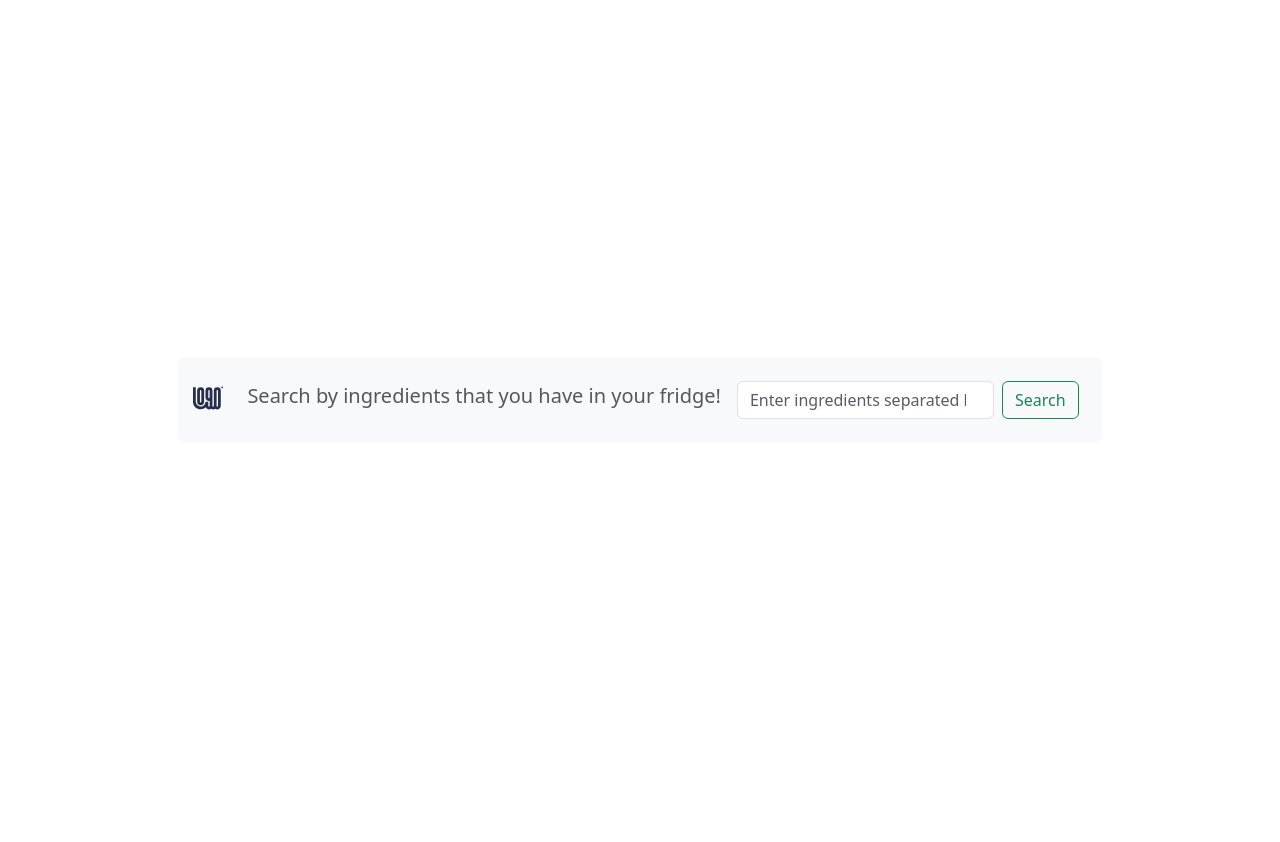
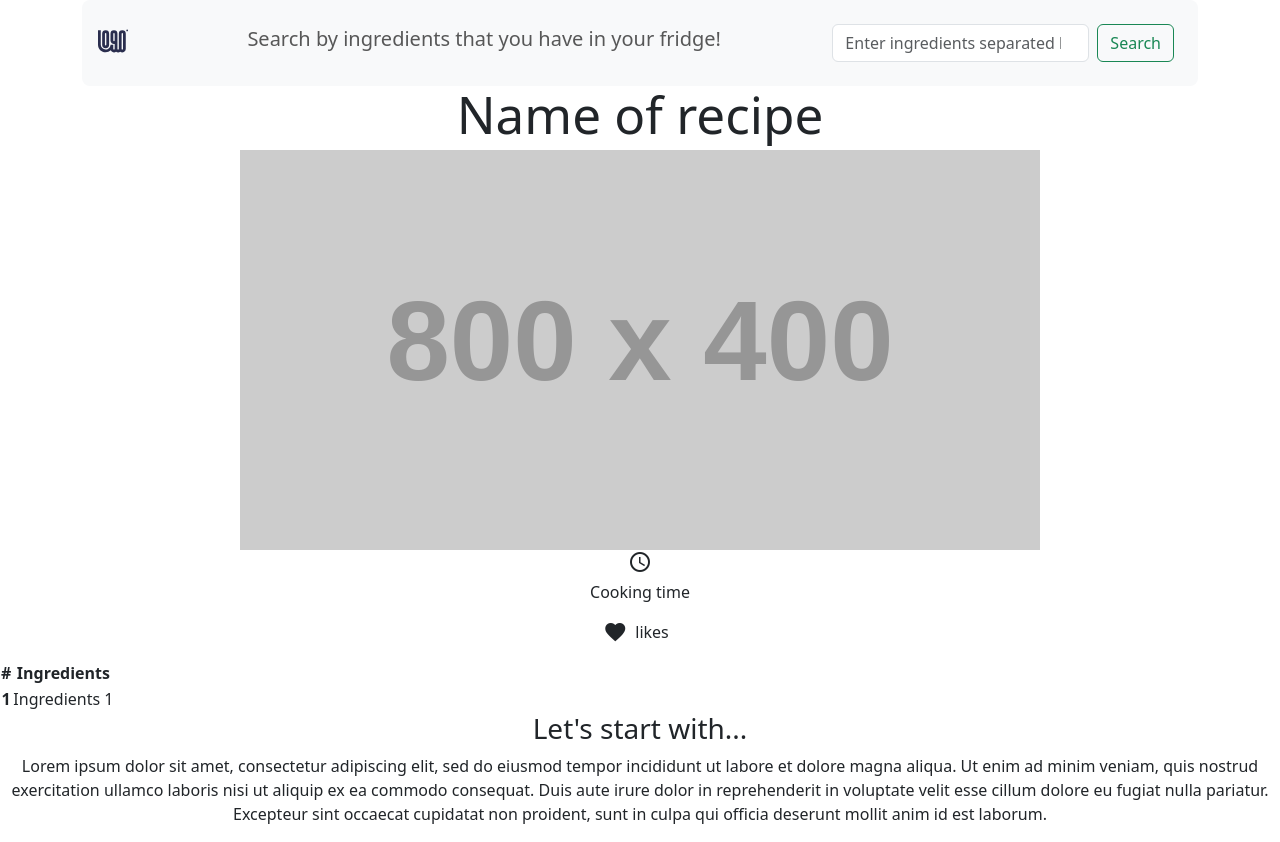
Before and after one commit to Chaveguapo/Yummdag, a React (Vite) app: page / in a window 1280 px wide. Before the commit the page ends 800 px from the top, so only its background shows below. Built offline with nearby package versions, Linux system fonts and the light colour scheme.

Commit message:
creation of recipe info

```diff
--- a/src/App.tsx
+++ b/src/App.tsx
@@ -1,4 +1,5 @@
 import "./App.css";
+import RecipeInformation from "./components/RecipeInformation";
 import "./components/SearchIngredient";
 import SearchIngredient from "./components/SearchIngredient";
 import "bootstrap/dist/css/bootstrap.min.css";
@@ -8,6 +9,7 @@ function App() {
     <>
       <div>
         <SearchIngredient />
+        <RecipeInformation />
       </div>
     </>
   );
--- a/src/components/RecipeCard.tsx
+++ b/src/components/RecipeCard.tsx
@@ -18,7 +18,7 @@ export function RecipeCard({
   return (
     <div>
       <section className="container p-2">
-        <div className="shadow bg-body-tertiary card mb-3 ">
+        <div className="shadow bg-body-tertiary card mb-3 fixed-height-card ">
           <img
             src={image}
             alt={title}
--- a/src/components/RecipeInformation.tsx
+++ b/src/components/RecipeInformation.tsx
@@ -1,23 +1,43 @@
-const RecipeInformation = () => {
-  function getRecipeInfo() {
-    fetch("https://api.spoonacular.com/recipes/{id}/information", {
-      method: "get",
-      headers: {
-        "Content-Type": "application/json",
-        "x-Api-Key": "a055657f0b6e424b8a1b00e2fd26ebc0",
-      },
-    })
-      .then((response) => {
-        if (response.ok) return response.json();
-      })
-      .then((data) => {
-        console.log(data);
-        // Save the recipes to state
-        setRecipes(data);
-      })
-      .catch((error) => console.log("Error fetching data", error));
-  }
+function RecipeInformation() {
+  return (
+    <div>
+      <h1>Name of recipe</h1>
+      <img src="https://placehold.co/800x400" className="img-fluid" alt="" />
+      <div>
+        <div>
+          <span className="material-icons">schedule</span>
+          <p>Cooking time</p>
+        </div>
+        <div className="d-flex flex-wrap justify-content-center">
+          <span className="material-icons">favorite</span>
+          <span className="px-2">likes</span>
+        </div>
+      </div>
+      <div className="table-responsive">
+        <table className="table align-middle" />
+        <thead>
+          <tr>
+            <th scope="col">#</th>
+            <th scope="col">Ingredients</th>
+          </tr>
+        </thead>
 
-  return <div></div>;
-};
+        <tr>
+          <th scope="row">1</th>
+          <td>Ingredients 1</td>
+        </tr>
+      </div>
+      <h3>Let's start with...</h3>
+      <p>
+        Lorem ipsum dolor sit amet, consectetur adipiscing elit, sed do eiusmod
+        tempor incididunt ut labore et dolore magna aliqua. Ut enim ad minim
+        veniam, quis nostrud exercitation ullamco laboris nisi ut aliquip ex ea
+        commodo consequat. Duis aute irure dolor in reprehenderit in voluptate
+        velit esse cillum dolore eu fugiat nulla pariatur. Excepteur sint
+        occaecat cupidatat non proident, sunt in culpa qui officia deserunt
+        mollit anim id est laborum.
+      </p>
+    </div>
+  );
+}
 export default RecipeInformation;
```
